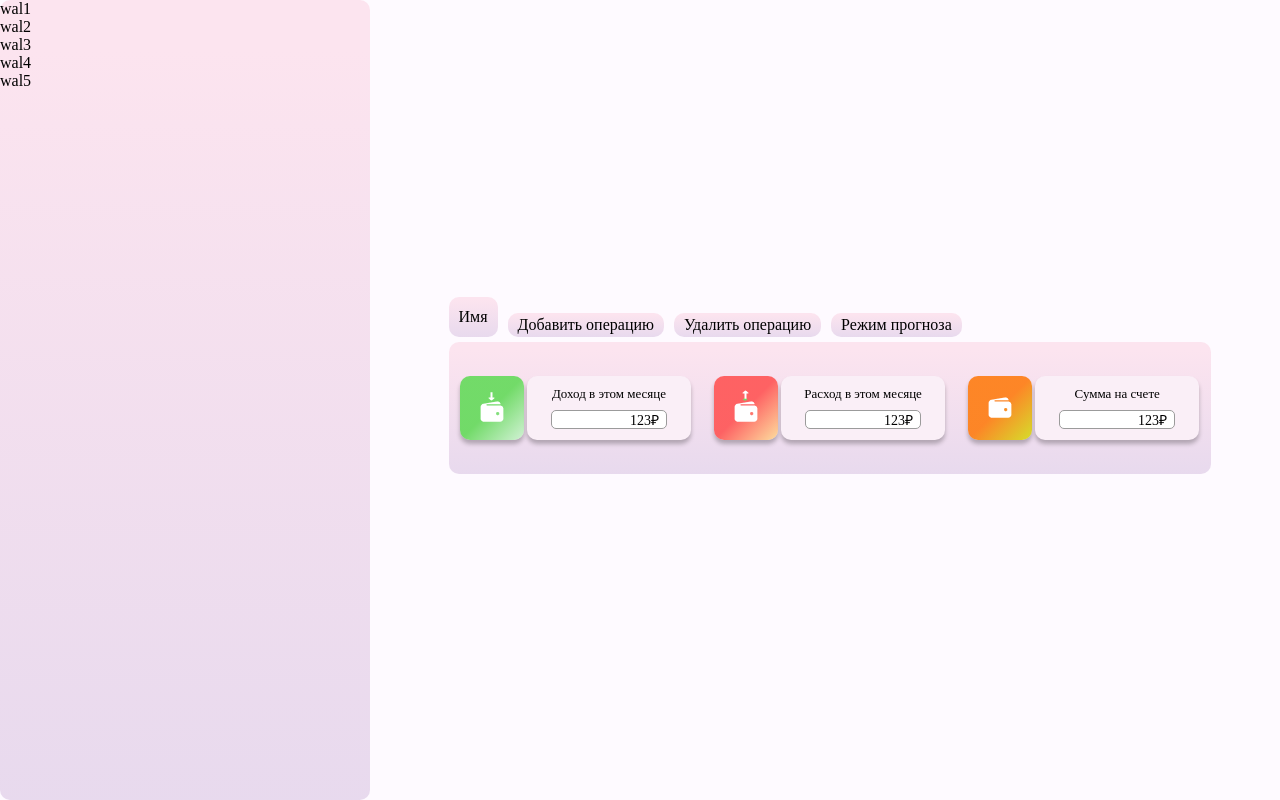
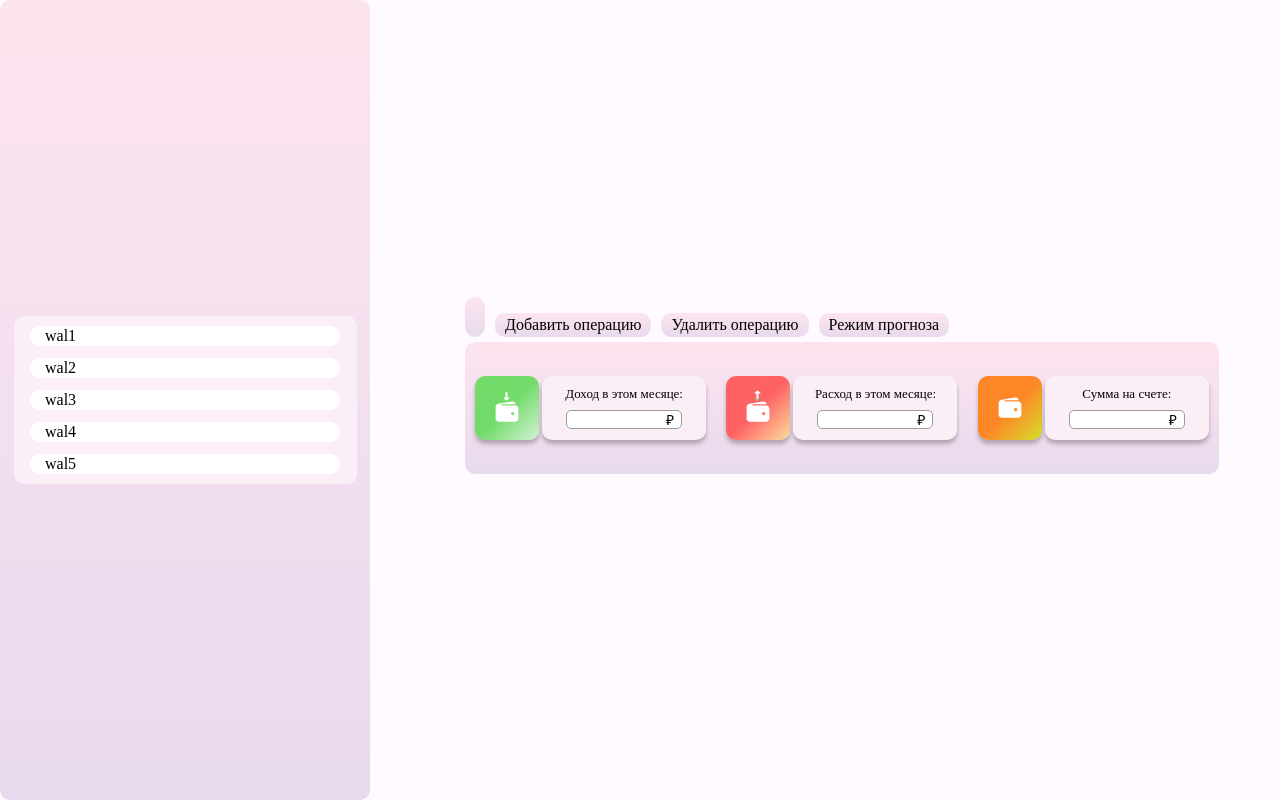
Before and after one commit to AlexandrShulgin/BudgetManager_pet, a React (Create React App) app in the folder client/: page /wallet in a window 1280 px wide. Built offline with nearby package versions, Linux system fonts and the light colour scheme; a web font is replaced by a local one.

Commit message:
take money and name from store

```diff
--- a/client/src/components/UI/DashboardItem.jsx
+++ b/client/src/components/UI/DashboardItem.jsx
@@ -2,20 +2,52 @@ import classes from './DashboardItem.module.css'
 import incIcon from '../../assets/images/income.png'
 import expIcon from '../../assets/images/expence.png'
 import amtIcon from '../../assets/images/amount.png'
+import { Context } from '../..'
+import { useContext, useEffect, useState } from 'react'
+import { observer } from 'mobx-react-lite'
 
-
-const DashboardItem = (props) => {
+const DashboardItem = observer((props) => {
+    const {wallet} = useContext(Context)
+    const [money, setMoney] = useState({income: 0, expense: 0, amount: 0})
+    useEffect(() => {
+        setMoney({income: wallet.selectedWallet.income, expense: wallet.selectedWallet.expense, amount: wallet.selectedWallet.amount})
+    }, [wallet.selectedWallet])
     return (
         <div className={classes.DashboardItem}>
-            <div className={classes.ItemIcon + " " + classes[props.color]}>
-                <img src={props.color === "green" ? incIcon : props.color === "red" ? expIcon : amtIcon} alt="itemicon"></img>
-            </div>
-            <div className={classes.ItemContent}>
-                <div className={classes.ContentTitle}>{props.title}</div>
-                <div className={classes.ContentAmount}>{props.amount}₽</div>
-            </div>
+            {props.type === "income" ?
+                    <>
+                    <div className={classes.ItemIcon + " " + classes.income}>
+                        <img src={incIcon} alt="itemicon"></img>
+                    </div>
+                    <div className={classes.ItemContent}>
+                        <div className={classes.ContentTitle}>Доход в этом месяце:</div>
+                        <div className={classes.ContentAmount}>{money.income}₽</div>
+                    </div>
+                    </>
+            : props.type === "expense" ?
+                    <>
+                    <div className={classes.ItemIcon + " " + classes.expense}>
+                        <img src={expIcon} alt="itemicon"></img>
+                    </div>
+                    <div className={classes.ItemContent}>
+                        <div className={classes.ContentTitle}>Расход в этом месяце:</div>
+                        <div className={classes.ContentAmount}>{money.expense}₽</div>
+                    </div>
+                    </>
+            :
+                    <>
+                    <div className={classes.ItemIcon + " " + classes.amount}>
+                        <img src={amtIcon} alt="itemicon"></img>
+                    </div>
+                    <div className={classes.ItemContent}>
+                        <div className={classes.ContentTitle}>Сумма на счете:</div>
+                        <div className={classes.ContentAmount}>{money.amount}₽</div>
+                    </div>
+                    </>
+
+            }
         </div>
      );
-}
+})
 
 export default DashboardItem;
--- a/client/src/components/UI/DashboardItem.module.css
+++ b/client/src/components/UI/DashboardItem.module.css
@@ -13,13 +13,13 @@
     box-shadow: 0px 4px 4px rgba(0, 0, 0, 0.25);
 }
 
-.green {
+.income {
     background: linear-gradient(135deg, rgba(100, 218, 90, 0.9) 50%, rgba(207, 244, 210, 0.9) 100%);
 }
-.red {
+.expense {
     background: linear-gradient(315deg, rgba(255, 221, 149, 0.9) 0%, rgba(255, 84, 84, 0.9) 50%);
 }
-.yellow {
+.amount {
     background: linear-gradient(315deg, rgba(211, 222, 22, 0.9) 0%, rgba(254, 124, 17, 0.9) 50%);
 }
 
--- a/client/src/components/WalletList.jsx
+++ b/client/src/components/WalletList.jsx
@@ -1,13 +1,19 @@
 import { useContext } from "react"
 import { observer } from "mobx-react-lite"
 import { Context } from "..";
+import classes from './WalletList.module.css'
+import { useState } from "react";
 
-const WalletList = observer(() => {
+const WalletList = observer((props) => {
     const {wallet} = useContext(Context)
     return (
-        <div>
+        <div className={classes.List}>
             {wallet.wallets.map(wal =>
-                <div>
+                <div
+                    key={wal.id}
+                    className={wal.id === wallet.selectedWallet.id ? `${classes.ListItem} ${classes.active}` : classes.ListItem}
+                    onClick={() => wallet.setSelectedWallet(wal)}
+                >
                     {wal.name}
                 </div>
                 )}
--- a/client/src/components/WalletList.module.css
+++ b/client/src/components/WalletList.module.css
@@ -0,0 +1,28 @@
+.List {
+    display: flex;
+    flex-direction: column;
+    justify-content: center;
+    align-items: center;
+    gap: 12px;
+    width: 343px;
+    min-height: 150px;
+    padding: 10px 0;
+    border-radius: 10px;
+    overflow-y: scroll;
+    background-color: #FAEFF7;
+}
+
+.ListItem {
+    display: flex;
+    justify-content: space-between;
+    align-items: center;
+    width: 310px;
+    height: 20px;
+    padding: 0 15px;
+    border-radius: 10px;
+    background-color: white;
+}
+
+.active {
+    background: linear-gradient(90deg, rgba(100, 218, 90, 0.5) 0%, rgba(174, 236, 169, 0.5) 37.85%, rgba(255, 255, 255, 0.485965) 97.4%, #FFFFFF 97.41%);
+}
--- a/client/src/pages/Wallet.jsx
+++ b/client/src/pages/Wallet.jsx
@@ -1,9 +1,17 @@
-import React from "react";
+import { observer } from "mobx-react-lite";
+import React, { useEffect, useState } from "react";
+import { useContext } from "react";
+import { Context } from "..";
 import DashboardItem from "../components/UI/DashboardItem";
 import MyContainer from "../components/UI/MyContainer";
 import WalletList from "../components/WalletList";
 import classes from "./Wallet.module.css"
-const Wallet = () => {
+const Wallet = observer(() => {
+    const {wallet} = useContext(Context)
+    const [name, setName] = useState('name')
+    useEffect(() => {
+        setName(wallet.selectedWallet.name)
+    }, [wallet.selectedWallet])
     return (
         <div className={classes.Wallet}>
             <MyContainer className={classes.MenuContainer}>
@@ -13,15 +21,15 @@ const Wallet = () => {
             <div className={classes.WalletContainer}>
                 <div className={classes.WalletDashboard}>
                     <div className={classes.DashboardMenu}>
-                        <MyContainer>Имя</MyContainer>
+                        <MyContainer>{name}</MyContainer>
                         <MyContainer>Добавить операцию</MyContainer>
                         <MyContainer>Удалить операцию</MyContainer>
                         <MyContainer>Режим прогноза</MyContainer>
                     </div>
                     <MyContainer className={classes.Dashboard}>
-                        <DashboardItem color={"green"} title={"Доход в этом месяце"} amount={"123"}/>
-                        <DashboardItem color={"red"} title={"Расход в этом месяце"} amount={"123"}/>
-                        <DashboardItem color={"yellow"} title={"Сумма на счете"} amount={"123"}/>
+                        <DashboardItem type={"income"}/>
+                        <DashboardItem type={"expense"}/>
+                        <DashboardItem type={"amount"}/>
                     </MyContainer>
                 </div>
                 <div className={classes.History}>
@@ -31,6 +39,6 @@ const Wallet = () => {
             <div></div>
         </div>
      );
-}
+})
 
 export default Wallet;
--- a/client/src/pages/Wallet.module.css
+++ b/client/src/pages/Wallet.module.css
@@ -8,6 +8,10 @@
 
     .MenuContainer {
         grid-area: 1/1;
+        display: flex;
+        flex-direction: column;
+        justify-content: center;
+        align-items: center;
         min-width: 310px;
         max-width: 370px;
         height: 100%;
--- a/client/src/store/WalletStore.js
+++ b/client/src/store/WalletStore.js
@@ -9,6 +9,7 @@ export default class WalletStore {
             {id: 4, name: "wal4", income: 2, expense: 1, amount: 1, userId: 2},
             {id: 5, name: "wal5", income: 5, expense: 1, amount: 4, userId: 2},
         ]
+        this._selectetWallet = {}
         makeAutoObservable(this)
     }
 
@@ -16,8 +17,16 @@ export default class WalletStore {
         this._wallets = wallets
     }
 
+    setSelectedWallet(wallet) {
+        this._selectetWallet = wallet
+    }
+
     get wallets() {
         return this._wallets
     }
 
+    get selectedWallet() {
+        return this._selectetWallet
+    }
+
 }
```
